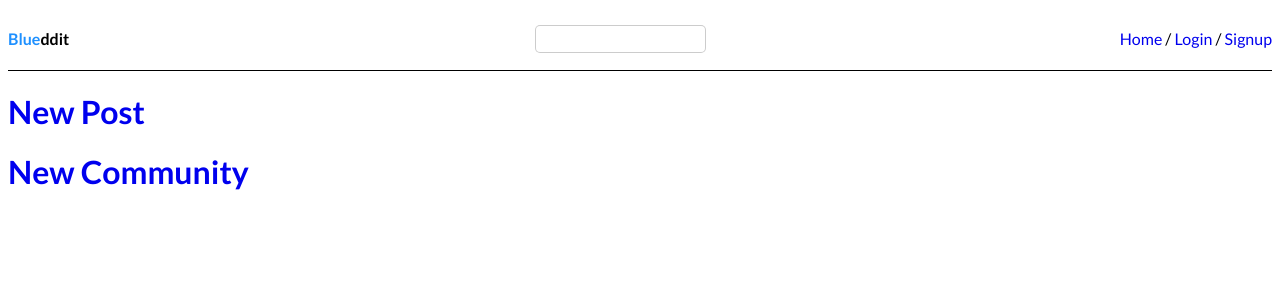
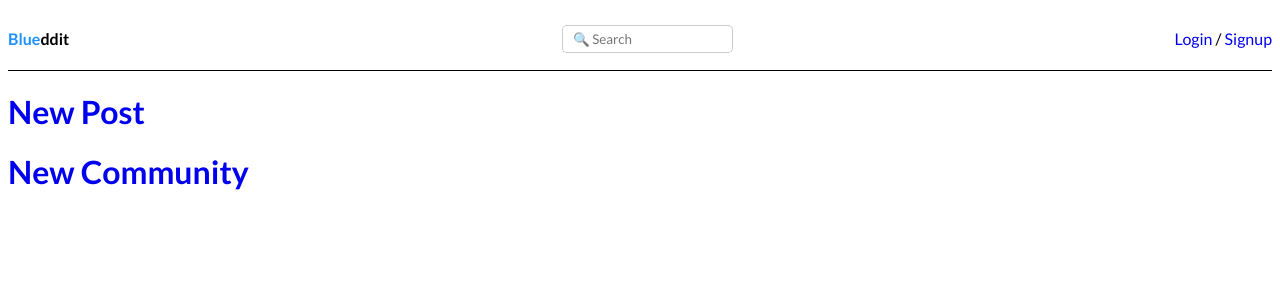
Before and after one commit to EdenZhangGithub/Blueddit, a Django app: page / in a window 1280 px wide. Shown: the top 300 px of the page. Run offline with Django 3.2, Linux system fonts and the light colour scheme; data that the repository does not hold is empty.

Commit message:
Add Icon to Search Bar

```diff
--- a/posts/templates/posts/base.html
+++ b/posts/templates/posts/base.html
@@ -11,10 +11,9 @@
     <header>
         <h4><a href="{% url 'index' %}" style="text-decoration: none; color: #000"><strong style="color: #1E90FF;">Blue</strong>ddit</a></h4>
         <form action="{% url 'search' %}" role="search">
-            <input type="text" id="search_bar" name="q">
+            <input type="text" id="search_bar" name="q" placeholder="&#x1F50D; Search">
         </form>
         <div>
-            <a href="{% url 'index' %}">Home</a> /
             {% if user.is_authenticated %}
                 <a href="{% url 'profile' user.username %}">{{ user.get_username }}</a> /
                 <a href="{% url 'logout' %}">Logout</a>
```
